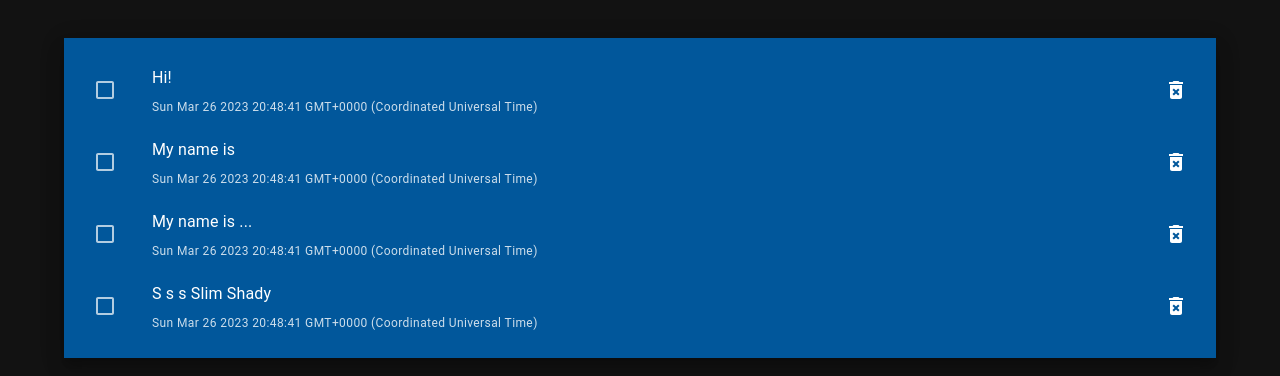
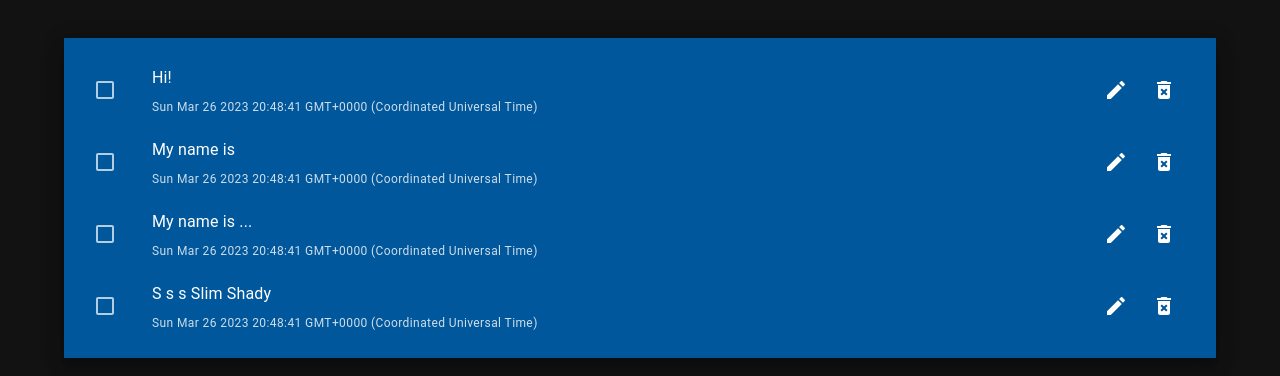
Before and after one commit to PiotrAdamowicz/bimally-todoapp, a React (Vite) app: page / in a window 1280 px wide. Shown: the part 130-506 px from the top of the page. Built offline with nearby package versions, Linux system fonts and the light colour scheme.

Commit message:
feature: store toggle functionality for Edit added

```diff
--- a/src/components/todos/TodoList.tsx
+++ b/src/components/todos/TodoList.tsx
@@ -11,29 +11,37 @@ import IconButton from '@mui/material/IconButton';
 import Box from '@mui/material/Box';
 
 //State
-import { remove, selectTodos, toggleState } from '@/slices/todosSlices';
+import { toggleEdit, remove, selectTodos, toggleState } from '@/slices/todosSlices';
 
 //Utilities
 import { lightBlue } from '@mui/material/colors';
 import DeleteForeverIcon from '@mui/icons-material/DeleteForever';
+import EditIcon from '@mui/icons-material/Edit';
 import { Todo } from '@/types/todos';
 import { Paper, Typography } from '@mui/material';
+import Stack from '@mui/material/Stack';
+import TextField from '@mui/material/TextField';
 
 const TodoList = () => {
-  const list = useSelector(selectTodos).todos;
+  const list = useSelector(selectTodos);
   const dispatch = useDispatch();
 
   return (
     <Paper elevation={12}>
       <Box sx={{ width: '100%' }}>
         <List sx={{ p: 2, width: '100%', bgcolor: lightBlue[900] }}>
-          {list.todos.map((todo: Todo, index) => (
+          {list.todos.map((todo: Todo, index: number) => (
             <ListItem
               key={todo.id}
               secondaryAction={
+                <Stack direction="row" spacing={1}>
+                  <IconButton onClick={() => dispatch(toggleEdit(todo))} edge="end" aria-label="comments">
+                    <EditIcon />
+                  </IconButton>
                   <IconButton onClick={() => dispatch(remove(todo))} edge="end" aria-label="comments">
                     <DeleteForeverIcon />
                   </IconButton>
+                </Stack>
               }
               disablePadding
             >
@@ -43,9 +51,13 @@ const TodoList = () => {
                 </ListItemIcon>
                 <Box>
                   <ListItemText id={todo.text + index} primary={todo.text} />
+                  {todo.editActive ? (
+                    <TextField />
+                  ) : (
                     <Typography variant="caption" sx={{ opacity: 0.8 }}>
                       {`${todo.addDate}`}
                     </Typography>
+                  )}
                 </Box>
               </ListItemButton>
             </ListItem>
--- a/src/fixtures/todos.ts
+++ b/src/fixtures/todos.ts
@@ -1,26 +1,30 @@
 export const todos = [
   {
     text: 'Hi!',
-    addDate: new Date().toString(),
+    addDate: new Date(),
     isDone: false,
     id: Math.random() * 100,
+    editActive: false,
   },
   {
     text: 'My name is',
-    addDate: new Date().toString(),
+    addDate: new Date(),
     isDone: false,
     id: Math.random() * 100,
+    editActive: false,
   },
   {
     text: 'My name is ...',
-    addDate: new Date().toString(),
+    addDate: new Date(),
     isDone: false,
     id: Math.random() * 100,
+    editActive: false,
   },
   {
     text: 'S s s Slim Shady',
-    addDate: new Date().toString(),
+    addDate: new Date(),
     isDone: false,
     id: Math.random() * 100,
+    editActive: false,
   },
 ];
--- a/src/slices/todosSlices.ts
+++ b/src/slices/todosSlices.ts
@@ -14,14 +14,13 @@ const todosSlice = createSlice({
   name: 'todos',
   initialState,
   reducers: {
-    add: (state, action: PayloadAction<string>) => {
-      console.log(action.payload);
-
+    add: (state, action: PayloadAction<Todo>) => {
       state.todos.push({
-        text: action.payload,
-        addDate: new Date().toString(),
+        text: action.payload.text,
+        addDate: new Date(),
         isDone: false,
         id: Math.random() * 100,
+        editActive: action.payload.editActive,
       });
     },
     remove: (state, action: PayloadAction<Todo>) => {
@@ -32,16 +31,23 @@ const todosSlice = createSlice({
     },
     toggleState: (state, action: PayloadAction<Todo>) => {
       const { id } = action.payload;
-      const isEqual = (el:Todo) => el.id === id;
-      const index = state.todos.findIndex(isEqual)
+      const isEqual = (el: Todo): boolean => el.id === id;
+      const index = state.todos.findIndex(isEqual);
 
       state.todos[index].isDone = !state.todos[index].isDone;
+    },
+    toggleEdit: (state, action: PayloadAction<Todo>) => {
+      const { id } = action.payload;
+      const isEqual = (el: Todo): boolean => el.id === id;
+      const index = state.todos.findIndex(isEqual);
+
+      state.todos[index].editActive = !state.todos[index].editActive;
     },
   },
 });
 
 export const todosReducer = todosSlice.reducer;
 
-export const selectTodos = (state: { todos: TodosState }) => state;
+export const selectTodos = (state: TodosState) => state.todos;
 
-export const { add, remove, toggleState } = todosSlice.actions;
+export const { add, remove, toggleState, toggleEdit } = todosSlice.actions;
--- a/src/types/todos.ts
+++ b/src/types/todos.ts
@@ -3,4 +3,5 @@ export interface Todo {
   addDate: Date;
   isDone: boolean;
   id: number;
+  editActive: boolean;
 }
```
Lines whose indentation alone changed are shown as unchanged.
